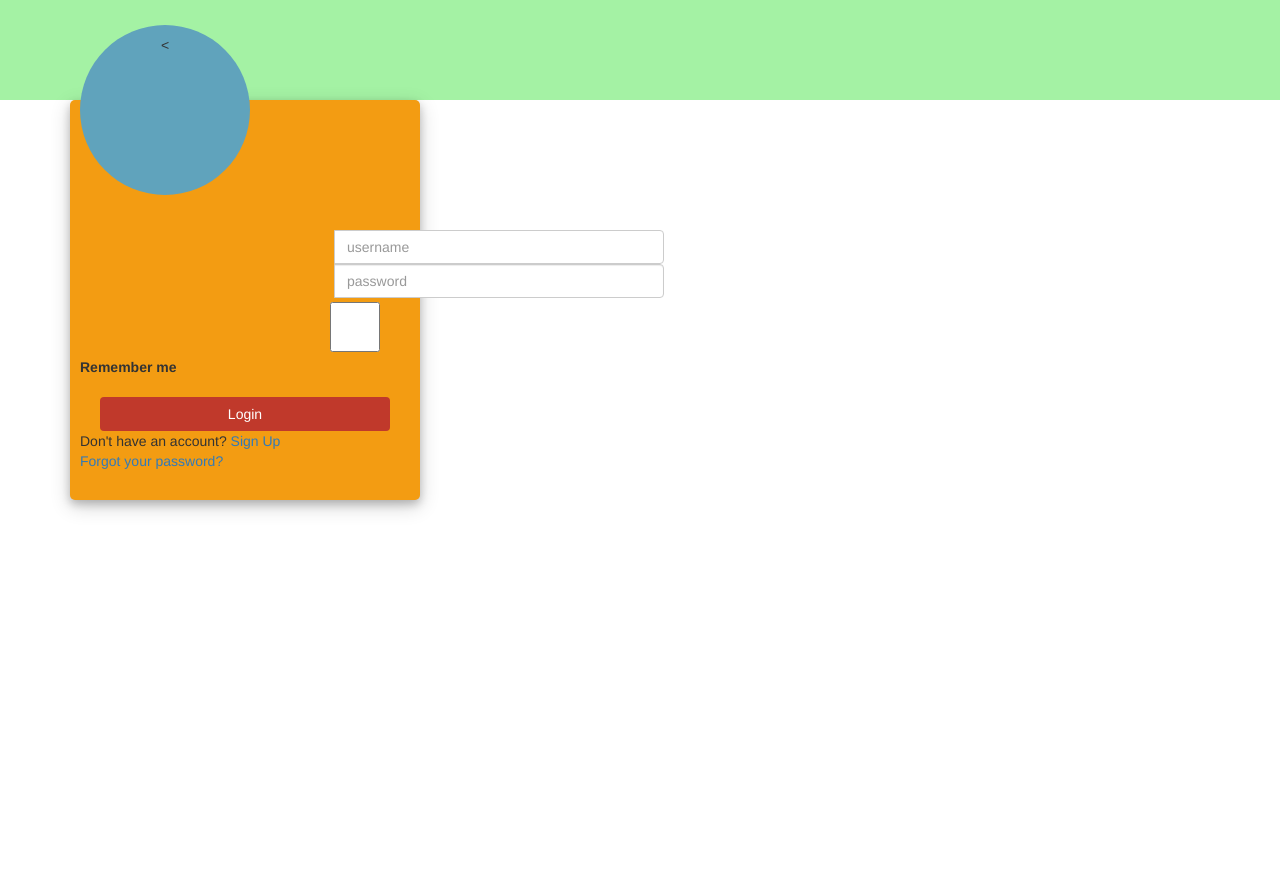
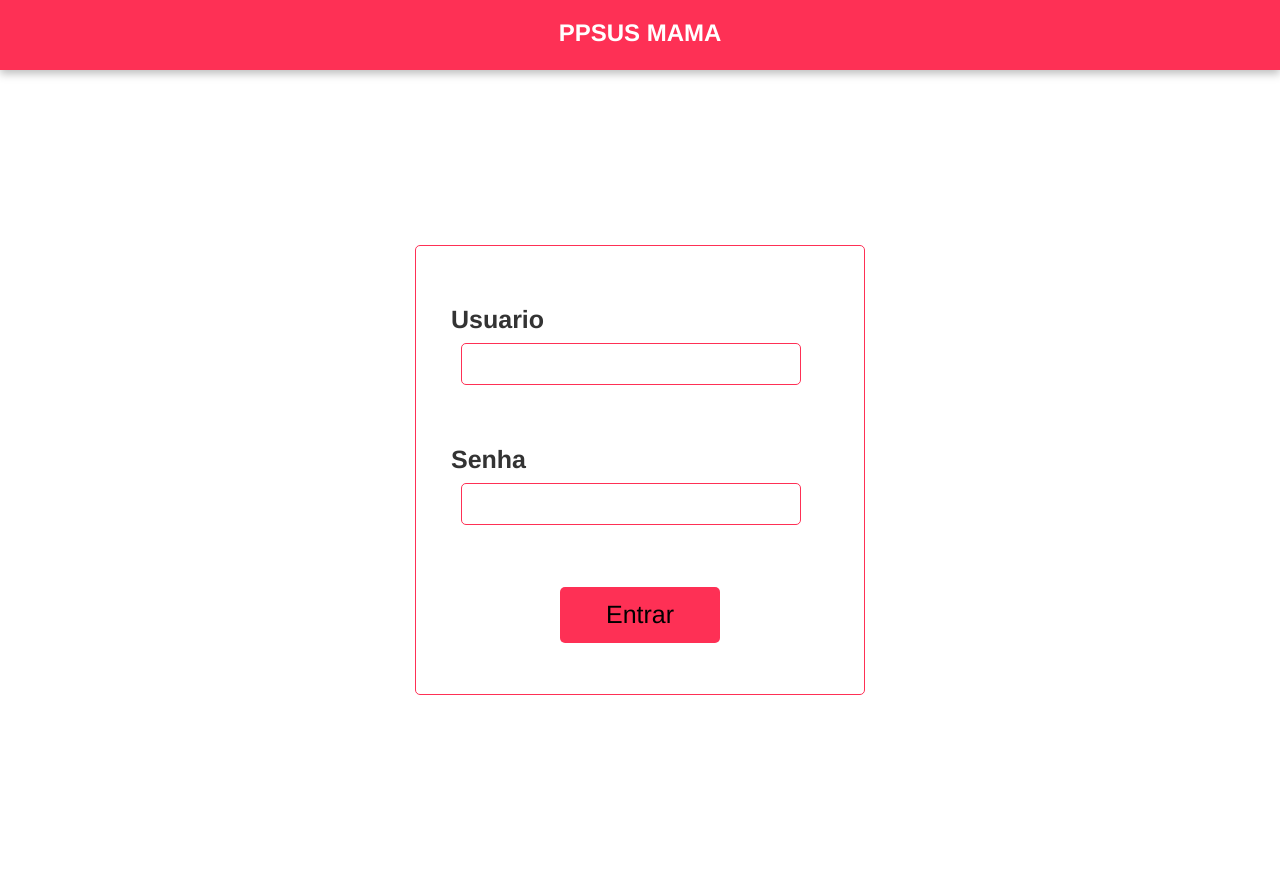
Before and after one commit to Vinicius02612/ppsus-mama, a Django app: page / in a window 1280 px wide. Before the commit the page ends 512 px from the top, so only its background shows below. Run offline with Django 4.2, Linux system fonts and the light colour scheme; some libraries are stand-ins or nearby versions.

Commit message:
Criando paginas do Fomulario e login

```diff
--- a/ppsus_mama/forms/templates/forms/forms.html
+++ b/ppsus_mama/forms/templates/forms/forms.html
@@ -1,9 +1,9 @@
 {% extends 'base.html'%}
 
 {%block formulario%}
-<form class="forms">
+<form class="forms-input">
     <div class="caixa">
-        <label for="nomePaciente">Nome do paciente</label>
+        <label class="input_name"for="nomePaciente">Nome do paciente</label>
         <input type="text" name="nomePaciente" id="nomepaciente">
     </div>
 
--- a/ppsus_mama/login/templates/login/index.html
+++ b/ppsus_mama/login/templates/login/index.html
@@ -1,47 +1,20 @@
 {% extends 'base.html'%}
 {%block login%}
-<div class="container h-100">
-    <div class="d-flex justify-content-center h-100">
-        <div class="user_card">
-            <div class="d-flex justify-content-center">
-                <div class="brand_logo_container">
-                    <
-                </div>
-            </div>
-            <div class="d-flex justify-content-center form_container">
-                <form>
-                    <div class="input-group mb-3">
-                        <div class="input-group-append">
-                            <span class="input-group-text"><i class="fas fa-user"></i></span>
-                        </div>
-                        <input type="text" name="" class="form-control input_user" value="" placeholder="username">
-                    </div>
-                    <div class="input-group mb-2">
-                        <div class="input-group-append">
-                            <span class="input-group-text"><i class="fas fa-key"></i></span>
-                        </div>
-                        <input type="password" name="" class="form-control input_pass" value="" placeholder="password">
-                    </div>
-                    <div class="form-group">
-                        <div class="custom-control custom-checkbox">
-                            <input type="checkbox" class="custom-control-input" id="customControlInline">
-                            <label class="custom-control-label" for="customControlInline">Remember me</label>
-                        </div>
-                    </div>
-                        <div class="d-flex justify-content-center mt-3 login_container">
-                 <button type="button" name="button" class="btn login_btn">Login</button>
-               </div>
-                </form>
-            </div>
 
-            <div class="mt-4">
-                <div class="d-flex justify-content-center links">
-                    Don't have an account? <a href="#" class="ml-2">Sign Up</a>
-                </div>
-                <div class="d-flex justify-content-center links">
-                    <a href="#">Forgot your password?</a>
-                </div>
-            </div>
+<div class="login">
+    <div class="form" action="" method="post">
+        <div class="user">
+            <label for="usuario">Usuario</label><br>
+            <input type="text" name="usuario" id="usuario">
+        </div>
+        <br>
+        <div class="password">
+            <label for="usuario">Senha</label><br>
+            <input type="password" name="senha" id="senha">
+        </div>
+        <br>
+        <div class="button">
+            <input  class= "send"type="button" value="Entrar">
         </div>
     </div>
 </div>
--- a/ppsus_mama/templates/base.html
+++ b/ppsus_mama/templates/base.html
@@ -8,13 +8,13 @@
     <link rel="preconnect" href="https://fonts.googleapis.com"><link rel="preconnect" href="https://fonts.gstatic.com" crossorigin><link href="https://fonts.googleapis.com/css2?family=Roboto+Condensed:ital,wght@0,300;0,400;1,300&display=swap" rel="stylesheet">
     <link rel="stylesheet" href="https://maxcdn.bootstrapcdn.com/bootstrap/3.3.7/css/bootstrap.min.css" integrity="sha384-BVYiiSIFeK1dGmJRAkycuHAHRg32OmUcww7on3RYdg4Va+PmSTsz/K68vbdEjh4u" crossorigin="anonymous">
     <link rel="stylesheet" href=" {% static 'css_forms/index.css'%}">
- <!--    <link rel="stylesheet" href=" {% static 'css/index.css' %}"> -->
+    <link rel="stylesheet" href=" {% static 'css/index.css' %}">
 
     <title>Sotware MAMA</title>
 </head>
 <body>
     <header class="header">
-
+       <h3>PPSUS MAMA</h3>
     </header>
 
     {%block login%}{%endblock%}
--- a/ppsus_mama/templates/static/css/index.css
+++ b/ppsus_mama/templates/static/css/index.css
@@ -1,3 +1,203 @@
+html,body{
+    margin: 0;
+    padding: 0;
+}
+
+
 .header{
-    background-color: rgb(107, 255, 107);
+    height: 70px;
+    margin: 0;
+    background-color:#FE3055;
+
+    box-sizing: 5px rgb(98, 87, 87);
+    filter: drop-shadow(0px 4px 4px rgba(0, 0, 0, 0.25));
+
+    color: #fff;
+
+
+    display: flex;
+    flex-direction: column;
+    align-items: center;
+    text-align: center;
 }
+
+.header > h3{
+    font-weight: bold;
+}
+
+.login{
+    height: 80rem;
+
+    display: flex;
+    flex-direction: flex;
+    justify-content: center;
+    align-items: center;
+
+
+    background-color: #ffff;
+
+
+}
+
+.form{
+    position: absolute;
+    width: 450px;
+    height: 450px;
+
+    display: flex;
+    flex-direction: column;
+    justify-content: center;
+
+    padding: 30px;
+    border: 1px solid #FE3055;
+    border-radius: 5px;
+    box-shadow: 1px solid #FE3055;
+
+
+}
+
+.forms-input{
+    width: 160rem;
+    background-color: rgb(250, 247, 247);
+    padding:  100px;
+    font-size: 25px;
+    margin: 100px auto;
+
+    border: 1px solid #FE3055 ;
+}
+
+.user, .password{
+    height: 120px;
+    padding: 5px;
+}
+
+label{
+    font-size: 25px;
+}
+
+#usuario,#senha{
+
+    width: 340px;
+    height: 30px;
+    border: 1px solid #FE3055;
+
+    padding: 20px;
+    margin-left: 10px;
+    margin-right: 10px;
+}
+
+.button{
+    padding-top:10px ;
+}
+
+input{
+    width: 550px;
+    height: 50px;
+    margin-left: 254px;
+    margin-bottom: 10px;
+    font-size: 25px;
+    border-radius: 5px;
+    border: none;
+    padding: 5px;
+}
+
+.caixa{
+    margin-bottom: 20px;
+    border-bottom: 1px solid ;
+    display: flex;
+    justify-content: space-between;
+    margin-top: 50px;
+}
+
+select{
+    width: 300px;
+    height: 40px;
+    margin-left: 280px;
+    margin-bottom: 10px;
+    border: 1px solid;
+    padding: 5px;
+    background-color: #fff;
+    border-radius: 5px;
+
+    border: 1px solid #FE3055;
+}
+.send{
+    width: 160px;
+    height: 56px;
+    background-color: #FE3055;
+
+    color: black;
+    display: block;
+    margin: 0 auto ;
+
+    border: none;
+
+}
+
+.send:hover{
+    background-color:#d5193c ;
+    color: #fff;
+    font-size: bold;
+}
+.user_card {
+    height: 400px;
+    width: 350px;
+    margin-top: auto;
+    margin-bottom: auto;
+    background: #f39c12;
+    position: relative;
+    display: flex;
+    justify-content: center;
+    flex-direction: column;
+    padding: 10px;
+    box-shadow: 0 4px 8px 0 rgba(0, 0, 0, 0.2), 0 6px 20px 0 rgba(0, 0, 0, 0.19);
+    -webkit-box-shadow: 0 4px 8px 0 rgba(0, 0, 0, 0.2), 0 6px 20px 0 rgba(0, 0, 0, 0.19);
+    -moz-box-shadow: 0 4px 8px 0 rgba(0, 0, 0, 0.2), 0 6px 20px 0 rgba(0, 0, 0, 0.19);
+    border-radius: 5px;
+
+}
+.brand_logo_container {
+    position: absolute;
+    height: 170px;
+    width: 170px;
+    top: -75px;
+    border-radius: 50%;
+    background: #60a3bc;
+    padding: 10px;
+    text-align: center;
+}
+.brand_logo {
+    height: 150px;
+    width: 150px;
+    border-radius: 50%;
+    border: 2px solid white;
+}
+.form_container {
+    margin-top: 100px;
+}
+.login_btn {
+    width: 100%;
+    background: #c0392b !important;
+    color: white !important;
+}
+.login_btn:focus {
+    box-shadow: none !important;
+    outline: 0px !important;
+}
+.login_container {
+    padding: 0 2rem;
+}
+.input-group-text {
+    background: #c0392b !important;
+    color: white !important;
+    border: 0 !important;
+    border-radius: 0.25rem 0 0 0.25rem !important;
+}
+.input_user,
+.input_pass:focus {
+    box-shadow: none !important;
+    outline: 0px !important;
+}
+.custom-checkbox .custom-control-input:checked~.custom-control-label::before {
+    background-color: #c0392b !important;
+}
--- a/ppsus_mama/templates/static/css_forms/index.css
+++ b/ppsus_mama/templates/static/css_forms/index.css
@@ -1,34 +1,35 @@
 
 
 
-body{
+html,body{
     margin: 0;
     padding: 0;
 }
 
+
 .header{
-    height: 100px;
-    margin: 0;
-    background-color: rgb(164, 242, 164);
+    background-color: #60a3bc;
 }
+
+
 
 .forms{
 
-    width: 150rem;
+    width: 500px;
     background-color: rgb(250, 247, 247);
     padding:  100px;
     font-size: 20px;
     margin: 100px auto;
 }
 
-input{
-    width: 550px;
+#nomepaciente{
+    width: 800px;
     height: 50px;
     margin-left: 254px;
     margin-bottom: 10px;
     font-size: 25px;
     border-radius: 5px;
-    border: none;
+    border: 1px solid #FE3055;
     padding: 5px;
 }
 
@@ -43,7 +44,7 @@ input{
 
 
 select{
-    width: 250px;
+    width: 300px;
     height: 35px;
     margin-left: 280px;
     margin-bottom: 10px;
@@ -51,13 +52,14 @@ select{
     padding: 5px;
     background-color: #fff;
     border-radius: 5px;
+    border: 1px solid #FE3055 ;
 }
 .send{
     width: 160px;
     height: 56px;
-    background-color: rgb(164, 242, 164);
+    background-color: #FE3055;
 
-    color: black;
+    color: #fff;
     display: block;
     margin: 0 auto ;
 
@@ -66,8 +68,8 @@ select{
 }
 
 .send:hover{
-    background-color:rgb(79, 207, 79) ;
-    color: #fff;
+    background-color:#d5193c ;
+    color: #000;
     font-size: bold;
 }
 .user_card {
```
